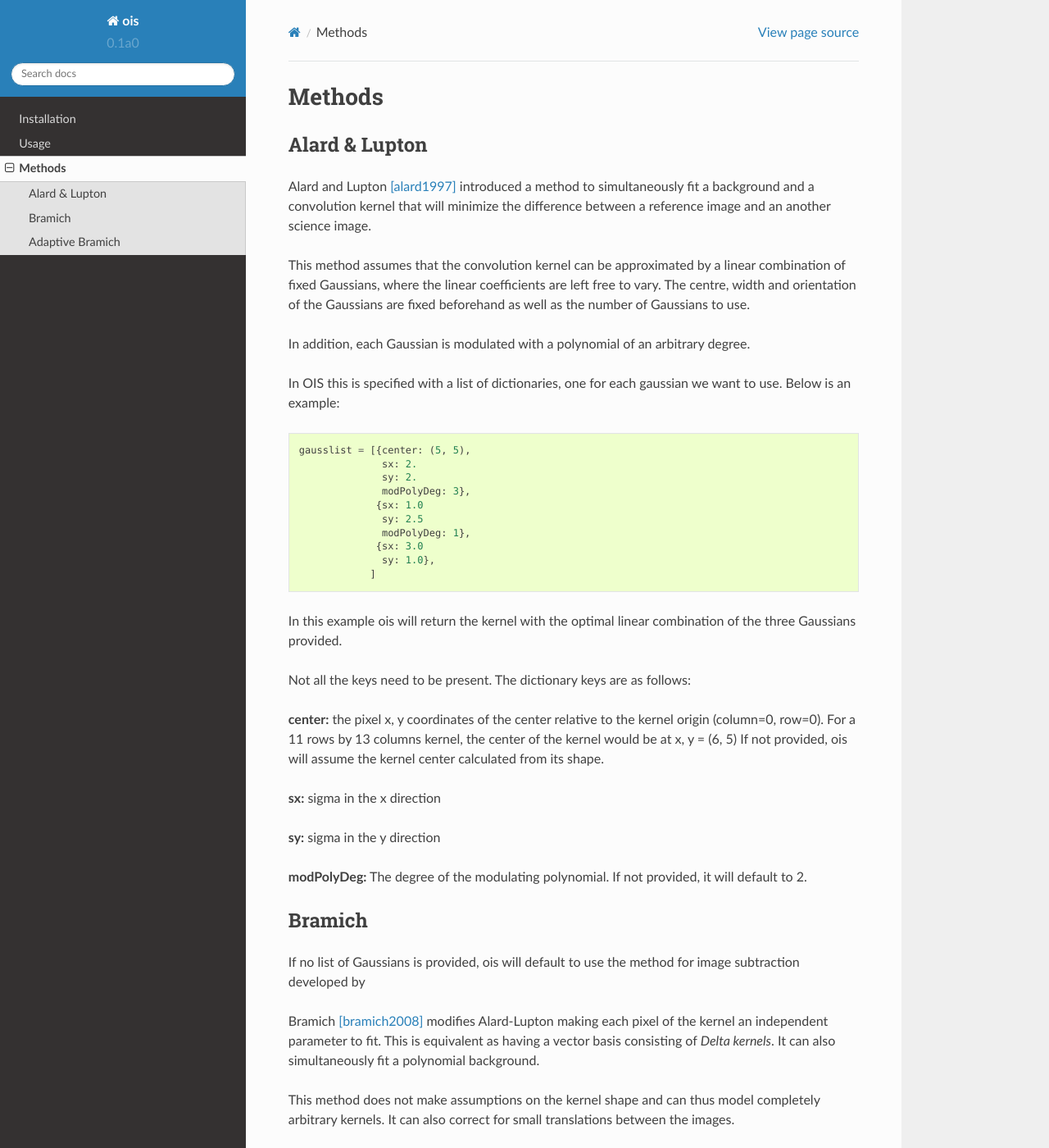
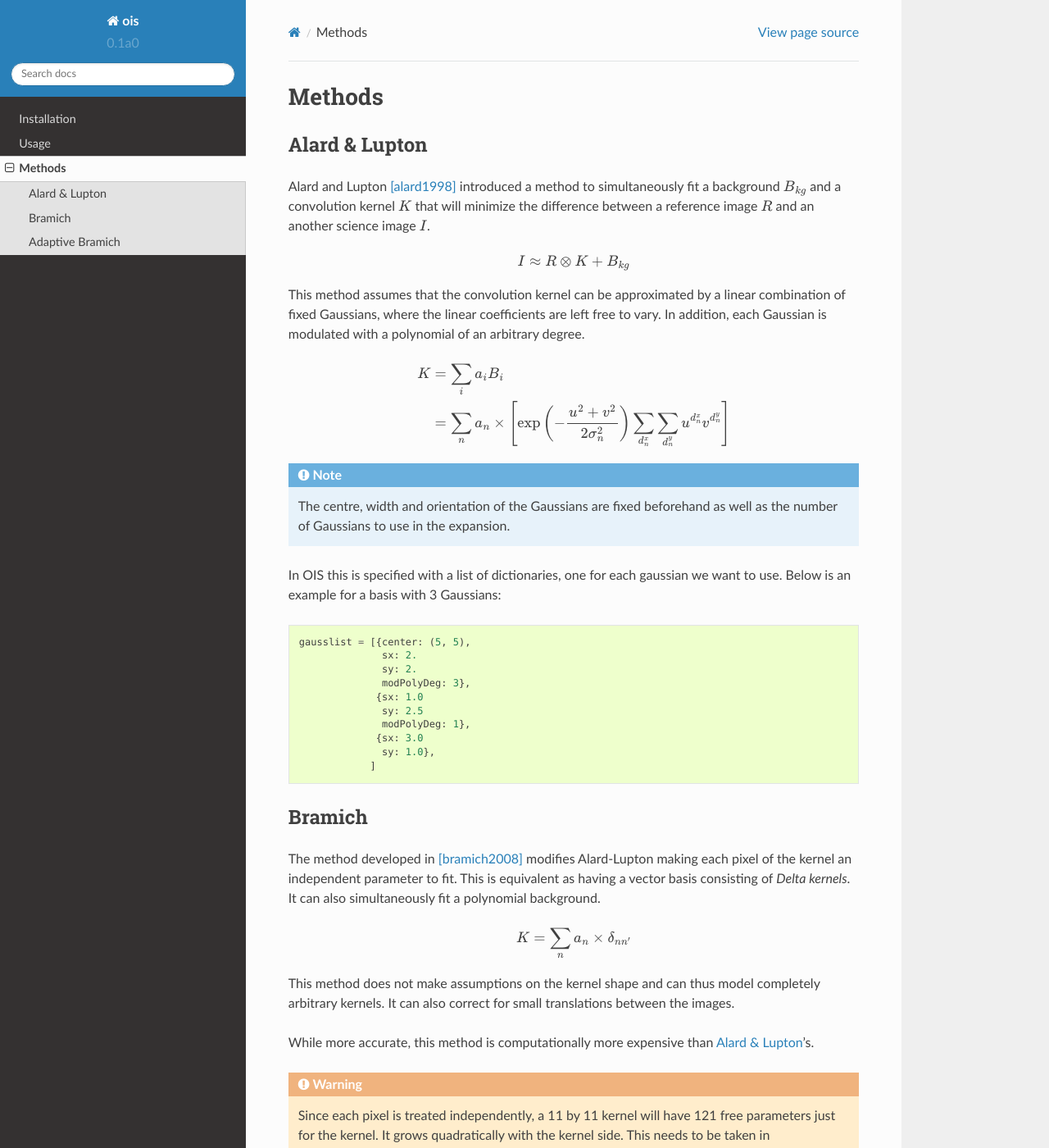
Before and after one commit to quatrope/ois, a Sphinx documentation site: the page built from docs/methods.rst, in a window 1280 px wide and 1400 px high. Shown: the whole window at 82% size. Built offline with Sphinx 7.4.7 and the Read the Docs theme 2.0.0, drawn with Linux system fonts in a browser that asks for light colours; pages that are not in the unit, such as notebooks, are missing from menus; some of the changed text lies outside the part shown.

```diff
--- a/docs/conf.py
+++ b/docs/conf.py
@@ -18,49 +18,50 @@ import os
 # If extensions (or modules to document with autodoc) are in another directory,
 # add these directories to sys.path here. If the directory is relative to the
 # documentation root, use os.path.abspath to make it absolute, like shown here.
-#sys.path.insert(0, os.path.abspath('.'))
+sys.path.insert(0, os.path.abspath(".."))
+
 
 # -- General configuration ------------------------------------------------
 
 # If your documentation needs a minimal Sphinx version, state it here.
-#needs_sphinx = '1.0'
+# needs_sphinx = '1.0'
 
 # Add any Sphinx extension module names here, as strings. They can be
 # extensions coming with Sphinx (named 'sphinx.ext.*') or your custom
 # ones.
 extensions = [
-    'sphinx.ext.autodoc',
-    'sphinx.ext.coverage',
-    'sphinx.ext.mathjax',
+    "sphinx.ext.autodoc",
+    "sphinx.ext.coverage",
+    "sphinx.ext.mathjax",
 ]
 
 # Add any paths that contain templates here, relative to this directory.
-templates_path = ['_templates']
+templates_path = ["_templates"]
 
 # The suffix(es) of source filenames.
 # You can specify multiple suffix as a list of string:
 # source_suffix = ['.rst', '.md']
-source_suffix = '.rst'
+source_suffix = ".rst"
 
 # The encoding of source files.
-#source_encoding = 'utf-8-sig'
+# source_encoding = 'utf-8-sig'
 
 # The master toctree document.
-master_doc = 'index'
+master_doc = "index"
 
 # General information about the project.
-project = u'ois'
-copyright = u'2016, Martin Beroiz'
-author = u'Martin Beroiz'
+project = u"ois"
+copyright = u"2016, Martin Beroiz"
+author = u"Martin Beroiz"
 
 # The version info for the project you're documenting, acts as replacement for
 # |version| and |release|, also used in various other places throughout the
 # built documents.
 #
 # The short X.Y version.
-version = u'0.1a0'
+version = u"0.1a0"
 # The full version, including alpha/beta/rc tags.
-release = u'0.1a0'
+release = u"0.1a0"
 
 # The language for content autogenerated by Sphinx. Refer to documentation
 # for a list of supported languages.
@@ -71,37 +72,37 @@ language = None
 
 # There are two options for replacing |today|: either, you set today to some
 # non-false value, then it is used:
-#today = ''
+# today = ''
 # Else, today_fmt is used as the format for a strftime call.
-#today_fmt = '%B %d, %Y'
+# today_fmt = '%B %d, %Y'
 
 # List of patterns, relative to source directory, that match files and
 # directories to ignore when looking for source files.
-exclude_patterns = ['_build']
+exclude_patterns = ["_build"]
 
 # The reST default role (used for this markup: `text`) to use for all
 # documents.
-#default_role = None
+# default_role = None
 
 # If true, '()' will be appended to :func: etc. cross-reference text.
-#add_function_parentheses = True
+# add_function_parentheses = True
 
 # If true, the current module name will be prepended to all description
 # unit titles (such as .. function::).
-#add_module_names = True
+# add_module_names = True
 
 # If true, sectionauthor and moduleauthor directives will be shown in the
 # output. They are ignored by default.
-#show_authors = False
+# show_authors = False
 
 # The name of the Pygments (syntax highlighting) style to use.
-pygments_style = 'sphinx'
+pygments_style = "sphinx"
 
 # A list of ignored prefixes for module index sorting.
-#modindex_common_prefix = []
+# modindex_common_prefix = []
 
 # If true, keep warnings as "system message" paragraphs in the built documents.
-#keep_warnings = False
+# keep_warnings = False
 
 # If true, `todo` and `todoList` produce output, else they produce nothing.
 todo_include_todos = False
@@ -111,156 +112,149 @@ todo_include_todos = False
 
 # The theme to use for HTML and HTML Help pages.  See the documentation for
 # a list of builtin themes.
-html_theme = 'sphinx_rtd_theme'
+html_theme = "sphinx_rtd_theme"
 
 # Theme options are theme-specific and customize the look and feel of a theme
 # further.  For a list of options available for each theme, see the
 # documentation.
-#html_theme_options = {}
+# html_theme_options = {}
 
 # Add any paths that contain custom themes here, relative to this directory.
-#html_theme_path = []
+# html_theme_path = []
 
 # The name for this set of Sphinx documents.  If None, it defaults to
 # "<project> v<release> documentation".
-#html_title = None
+# html_title = None
 
 # A shorter title for the navigation bar.  Default is the same as html_title.
-#html_short_title = None
+# html_short_title = None
 
 # The name of an image file (relative to this directory) to place at the top
 # of the sidebar.
-#html_logo = None
+# html_logo = None
 
 # The name of an image file (within the static path) to use as favicon of the
 # docs.  This file should be a Windows icon file (.ico) being 16x16 or 32x32
 # pixels large.
-#html_favicon = None
+# html_favicon = None
 
 # Add any paths that contain custom static files (such as style sheets) here,
 # relative to this directory. They are copied after the builtin static files,
 # so a file named "default.css" will overwrite the builtin "default.css".
-html_static_path = ['_static']
+html_static_path = ["_static"]
 
 # Add any extra paths that contain custom files (such as robots.txt or
 # .htaccess) here, relative to this directory. These files are copied
 # directly to the root of the documentation.
-#html_extra_path = []
+# html_extra_path = []
 
 # If not '', a 'Last updated on:' timestamp is inserted at every page bottom,
 # using the given strftime format.
-#html_last_updated_fmt = '%b %d, %Y'
+# html_last_updated_fmt = '%b %d, %Y'
 
 # If true, SmartyPants will be used to convert quotes and dashes to
 # typographically correct entities.
-#html_use_smartypants = True
+# html_use_smartypants = True
 
 # Custom sidebar templates, maps document names to template names.
-#html_sidebars = {}
+# html_sidebars = {}
 
 # Additional templates that should be rendered to pages, maps page names to
 # template names.
-#html_additional_pages = {}
+# html_additional_pages = {}
 
 # If false, no module index is generated.
-#html_domain_indices = True
+# html_domain_indices = True
 
 # If false, no index is generated.
-#html_use_index = True
+# html_use_index = True
 
 # If true, the index is split into individual pages for each letter.
-#html_split_index = False
+# html_split_index = False
 
 # If true, links to the reST sources are added to the pages.
-#html_show_sourcelink = True
+# html_show_sourcelink = True
 
 # If true, "Created using Sphinx" is shown in the HTML footer. Default is True.
-#html_show_sphinx = True
+# html_show_sphinx = True
 
 # If true, "(C) Copyright ..." is shown in the HTML footer. Default is True.
-#html_show_copyright = True
+# html_show_copyright = True
 
 # If true, an OpenSearch description file will be output, and all pages will
 # contain a <link> tag referring to it.  The value of this option must be the
 # base URL from which the finished HTML is served.
-#html_use_opensearch = ''
+# html_use_opensearch = ''
 
 # This is the file name suffix for HTML files (e.g. ".xhtml").
-#html_file_suffix = None
+# html_file_suffix = None
 
 # Language to be used for generating the HTML full-text search index.
 # Sphinx supports the following languages:
 #   'da', 'de', 'en', 'es', 'fi', 'fr', 'hu', 'it', 'ja'
 #   'nl', 'no', 'pt', 'ro', 'ru', 'sv', 'tr'
-#html_search_language = 'en'
+# html_search_language = 'en'
 
 # A dictionary with options for the search language support, empty by default.
 # Now only 'ja' uses this config value
-#html_search_options = {'type': 'default'}
+# html_search_options = {'type': 'default'}
 
 # The name of a javascript file (relative to the configuration directory) that
 # implements a search results scorer. If empty, the default will be used.
-#html_search_scorer = 'scorer.js'
+# html_search_scorer = 'scorer.js'
 
 # Output file base name for HTML help builder.
-htmlhelp_basename = 'oisdoc'
+htmlhelp_basename = "oisdoc"
 
 # -- Options for LaTeX output ---------------------------------------------
 
 latex_elements = {
-# The paper size ('letterpaper' or 'a4paper').
-#'papersize': 'letterpaper',
-
-# The font size ('10pt', '11pt' or '12pt').
-#'pointsize': '10pt',
-
-# Additional stuff for the LaTeX preamble.
-#'preamble': '',
-
-# Latex figure (float) alignment
-#'figure_align': 'htbp',
+    # The paper size ('letterpaper' or 'a4paper').
+    #'papersize': 'letterpaper',
+    # The font size ('10pt', '11pt' or '12pt').
+    #'pointsize': '10pt',
+    # Additional stuff for the LaTeX preamble.
+    #'preamble': '',
+    # Latex figure (float) alignment
+    #'figure_align': 'htbp',
 }
 
 # Grouping the document tree into LaTeX files. List of tuples
 # (source start file, target name, title,
 #  author, documentclass [howto, manual, or own class]).
 latex_documents = [
-    (master_doc, 'ois.tex', u'ois Documentation',
-     u'Martin Beroiz', 'manual'),
+    (master_doc, "ois.tex", u"ois Documentation", u"Martin Beroiz", "manual"),
 ]
 
 # The name of an image file (relative to this directory) to place at the top of
 # the title page.
-#latex_logo = None
+# latex_logo = None
 
 # For "manual" documents, if this is true, then toplevel headings are parts,
 # not chapters.
-#latex_use_parts = False
+# latex_use_parts = False
 
 # If true, show page references after internal links.
-#latex_show_pagerefs = False
+# latex_show_pagerefs = False
 
 # If true, show URL addresses after external links.
-#latex_show_urls = False
+# latex_show_urls = False
 
 # Documents to append as an appendix to all manuals.
-#latex_appendices = []
+# latex_appendices = []
 
 # If false, no module index is generated.
-#latex_domain_indices = True
+# latex_domain_indices = True
 
 
 # -- Options for manual page output ---------------------------------------
 
 # One entry per manual page. List of tuples
 # (source start file, name, description, authors, manual section).
-man_pages = [
-    (master_doc, 'ois', u'ois Documentation',
-     [author], 1)
-]
+man_pages = [(master_doc, "ois", u"ois Documentation", [author], 1)]
 
 # If true, show URL addresses after external links.
-#man_show_urls = False
+# man_show_urls = False
 
 
 # -- Options for Texinfo output -------------------------------------------
@@ -269,19 +263,25 @@ man_pages = [
 # (source start file, target name, title, author,
 #  dir menu entry, description, category)
 texinfo_documents = [
-    (master_doc, 'ois', u'ois Documentation',
-     author, 'ois', 'One line description of project.',
-     'Miscellaneous'),
+    (
+        master_doc,
+        "ois",
+        u"ois Documentation",
+        author,
+        "ois",
+        "One line description of project.",
+        "Miscellaneous",
+    ),
 ]
 
 # Documents to append as an appendix to all manuals.
-#texinfo_appendices = []
+# texinfo_appendices = []
 
 # If false, no module index is generated.
-#texinfo_domain_indices = True
+# texinfo_domain_indices = True
 
 # How to display URL addresses: 'footnote', 'no', or 'inline'.
-#texinfo_show_urls = 'footnote'
+# texinfo_show_urls = 'footnote'
 
 # If true, do not generate a @detailmenu in the "Top" node's menu.
-#texinfo_no_detailmenu = False
+# texinfo_no_detailmenu = False
--- a/docs/methods.rst
+++ b/docs/methods.rst
@@ -3,19 +3,30 @@
 Methods
 =======
 
+.. _alard:
 
 Alard & Lupton
 --------------
 
-Alard and Lupton [alard1997]_ introduced a method to simultaneously fit a background and a convolution kernel that will minimize the difference between a reference image and an another science image.
+Alard and Lupton [alard1998]_ introduced a method to simultaneously fit a background :math:`B_{kg}` and a convolution kernel :math:`K` that will minimize the difference between a reference image :math:`R` and an another science image :math:`I`.
+
+.. math::
+    I \approx R \otimes K + B_{kg}
 
 This method assumes that the convolution kernel can be approximated by a linear combination of fixed Gaussians, where the linear coefficients are left free to vary.
-The centre, width and orientation of the Gaussians are fixed beforehand as well as the number of Gaussians to use.
-
 In addition, each Gaussian is modulated with a polynomial of an arbitrary degree.
 
+.. math::
+    K &= \sum_i a_i B_i \\
+      &= \sum_n a_n \times \left[ \exp \left(- \frac{u^2 + v^2}{2 \sigma_n^2} \right) \sum_{d_n^x} \sum_{d_n^y} u^{d_n^x} v^{d_n^y} \right]
+
+.. note::
+    The centre, width and orientation of the Gaussians are fixed beforehand as well as the number of Gaussians to use in the expansion.
+
 In OIS this is specified with a list of dictionaries, one for each gaussian we want to use.
-Below is an example::
+Below is an example for a basis with 3 Gaussians:
+
+.. code:: python
 
     gausslist = [{center: (5, 5),
                   sx: 2.
@@ -28,41 +39,30 @@ Below is an example::
                   sy: 1.0},
                 ]
 
-In this example ois will return the kernel with the optimal linear combination of the three Gaussians provided.
-
-Not all the keys need to be present. The dictionary keys are as follows:
-
-**center:** the pixel x, y coordinates of the center relative to the kernel origin (column=0, row=0).
-For a 11 rows by 13 columns kernel, the center of the kernel would be at x, y = (6, 5)
-If not provided, ois will assume the kernel center calculated from its shape.
-
-**sx:** sigma in the x direction
-
-**sy:** sigma in the y direction
-
-**modPolyDeg:** The degree of the modulating polynomial.
-If not provided, it will default to 2.
-
+.. _bramich:
 
 Bramich
 -------
 
-If no list of Gaussians is provided, ois will default to use the method for image subtraction developed by
-
-Bramich [bramich2008]_ modifies Alard-Lupton making each pixel of the kernel an independent parameter to fit.
+The method developed in [bramich2008]_ modifies Alard-Lupton making each pixel of the kernel an independent parameter to fit.
 This is equivalent as having a vector basis consisting of `Delta kernels`.
 It can also simultaneously fit a polynomial background.
+
+.. math::
+    K = \sum_n a_n \times \delta_{nn'}
+
 
 This method does not make assumptions on the kernel shape and can thus model completely arbitrary kernels.
 It can also correct for small translations between the images.
 
-While more accurate, this method is computationally more expensive than Alard & Lupton's.
+While more accurate, this method is computationally more expensive than :ref:`alard`'s.
 
 .. warning::
 
   Since each pixel is treated independently, a 11 by 11 kernel will have 121 free parameters just for the kernel.
   It grows quadratically with the kernel side. This needs to be taken in consideration for large kernels.
 
+.. _adapt:
 
 Adaptive Bramich
 ----------------
@@ -81,8 +81,3 @@ The method is described in more detail in [miller2008]_.
   Just like Bramich, the number of free parameters scales quadratically with the kernel side.
   Furthermore, the degree of the polynomial multiplies the number of parameters by (deg + 1) * (deg + 2) / 2.
   This needs to be taken in consideration for large kernels.
-
-
-.. [alard1997] "A method for optimal image subtraction" - C. Alard, R. H. Lupton, 1997.
-.. [bramich2008] "A New Algorithm For Difference Image Analysis" - D.M. Bramich, 2008.
-.. [miller2008] "Optimal Image Subtraction Method: Summary Derivations, Applications, and Publicly Shared Application Using IDL" - J. PATRICK MILLER et al., 2008.
--- a/setup.py
+++ b/setup.py
@@ -28,7 +28,9 @@ setup(
     author="Martin Beroiz",
     author_email="martinberoiz@gmail.com",
     url="https://github.com/toros-astro/ois",
-    py_modules=["ois",],
+    py_modules=[
+        "ois",
+    ],
     ext_modules=[varconv],
     install_requires=["numpy>=1.6", "scipy>=0.16"],
     test_suite="tests",
```
Also changed, not shown: docs/index.rst (+40 -9 lines), docs/installation.rst (+0 -12 lines), docs/usage.rst (+21 -76 lines), ois.py (+42 -23 lines).
